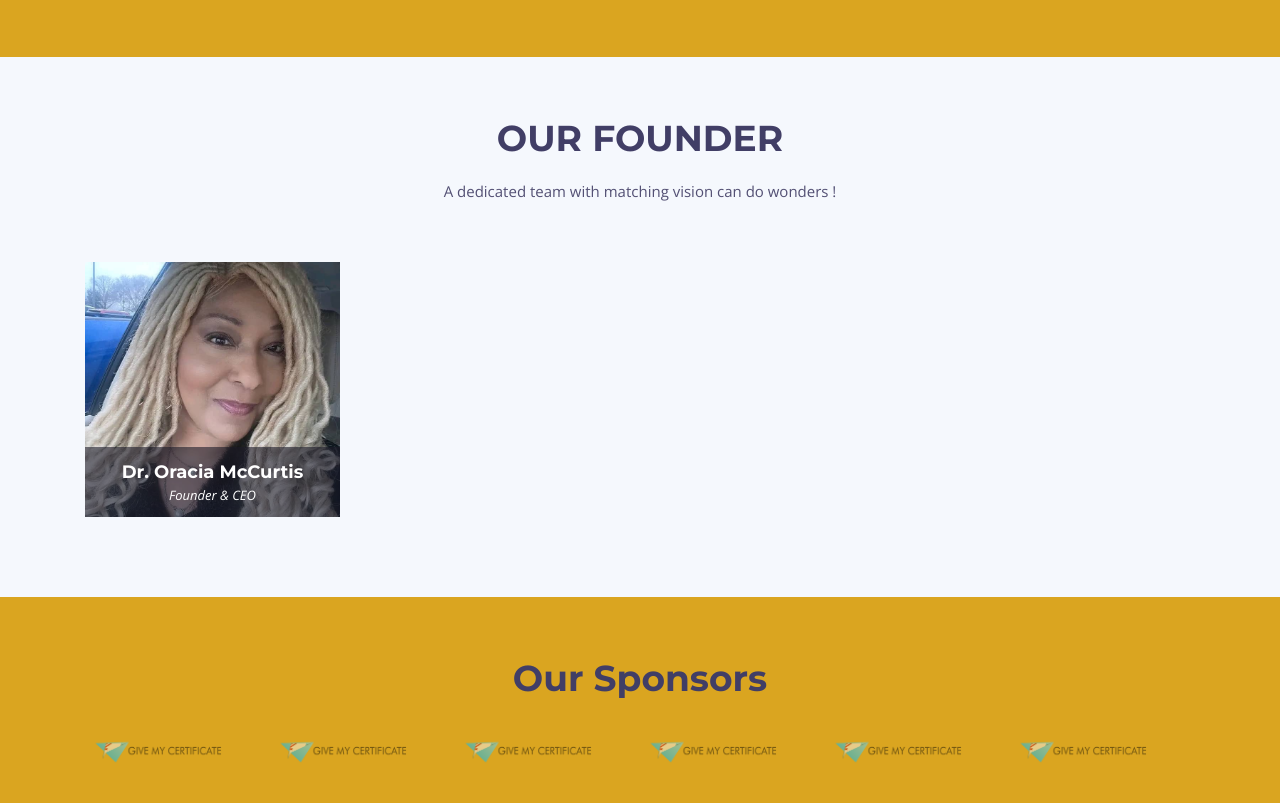
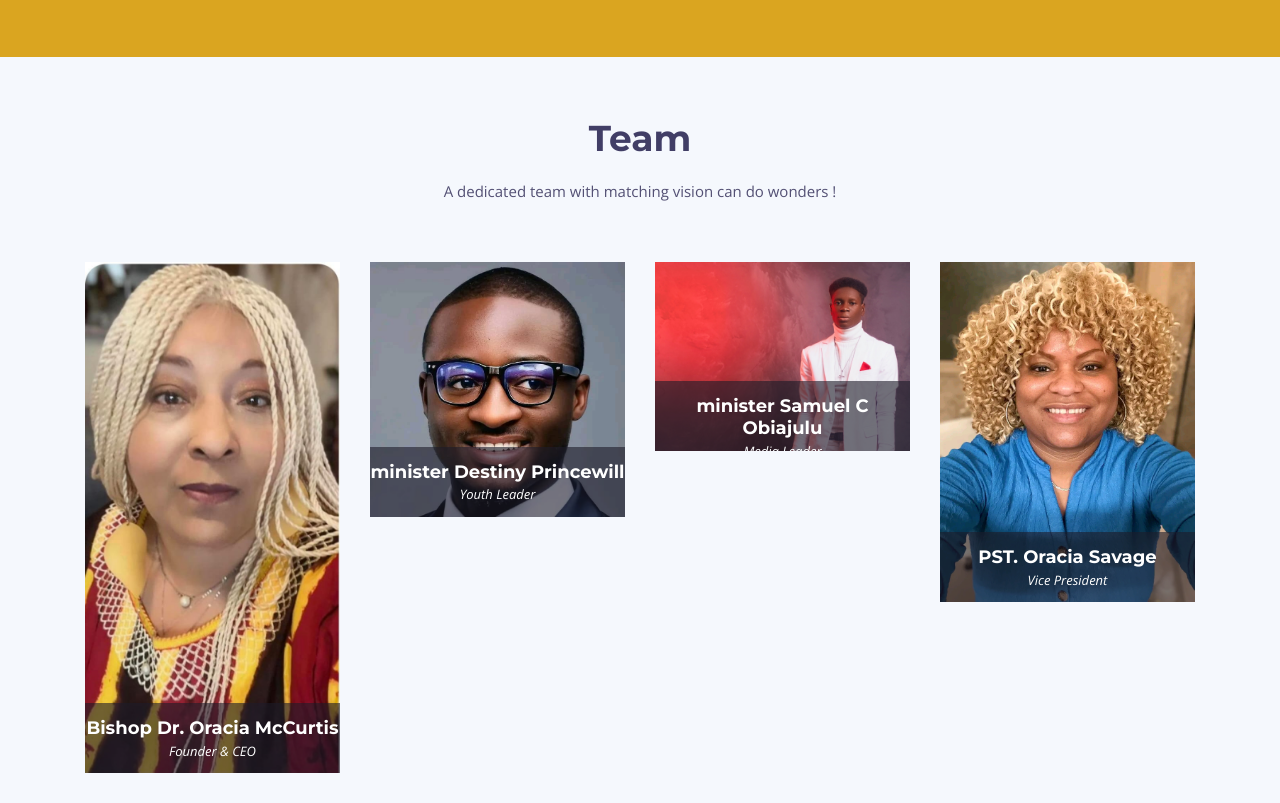
Before and after one commit to augustine588/Ommi-wawa, a plain HTML site: page index.html in a window 1280 px wide. Shown: the part 5681-6484 px from the top of the page. Drawn offline with nearby package versions, Linux system fonts and the light colour scheme; files whose address does not match are found by name.

Commit message:
Add files via upload

```diff
--- a/index.html
+++ b/index.html
@@ -434,7 +434,7 @@
     <section id="team" class="section-bg">
       <div class="container">
         <div class="section-header">
-          <h3>OUR FOUNDER</h3>
+          <h3>Team</h3>
           <p>A dedicated team with matching vision can do wonders !</p>
         </div>
 
@@ -442,12 +442,66 @@
 
           <div class="col-lg-3 col-md-6 wow fadeInUp">
             <div class="member">
-              <img src="img/team-1 (2).jpg" class="img-fluid" alt="">
+              <img src="img/founder.jpg" class="img-fluid" alt="">
               <div class="member-info">
                 <div class="member-info-content">
-                  <h4>Dr. Oracia McCurtis</h4>
+                  <h4>Bishop Dr. Oracia McCurtis</h4>
                   <span>Founder & CEO</span>
                   <div class="social">
+
+                    <a href="https://www.facebook.com/profile.php?id=100067185422415"><i class="fa fa-facebook"></i></a>
+
+                  </div>
+                </div>
+              </div>
+            </div>
+          </div>
+
+          <div class="col-lg-3 col-md-6 wow fadeInUp" data-wow-delay="0.1s">
+            <div class="member">
+              <img src="img/pic1.jpg" class="img-fluid" alt="" >
+              <div class="member-info">
+                <div class="member-info-content">
+                  <h4>minister Destiny Princewill</h4>
+                  <span>Youth Leader</span>
+                  <div class="social">
+                    <a href="https://whatsapp/dl/"><i class="fa fa-whatsapp"></i></a>
+
+                  </div>
+                </div>
+              </div>
+            </div>
+          </div>
+
+          <div class="col-lg-3 col-md-6 wow fadeInUp" data-wow-delay="0.2s">
+            <div class="member">
+              <img src="img/pic2.jpg" class="img-fluid" alt="">
+              <div class="member-info">
+                <div class="member-info-content">
+                  <h4>minister Samuel C Obiajulu</h4>
+                  <span>Media Leader</span>
+                  <div class="social">
+
+                    <a href="https://whatsapp.com/dl/"><i class="fa fa-whatsapp"></i></a>
+
+
+                  </div>
+                </div>
+              </div>
+            </div>
+          </div>
+
+          <div class="col-lg-3 col-md-6 wow fadeInUp" data-wow-delay="0.3s">
+            <div class="member">
+              <img src="img/vicep.jpg" class="img-fluid" alt="">
+              <div class="member-info">
+                <div class="member-info-content">
+                  <h4>PST. Oracia Savage</h4>
+                  <span>Vice President </span>
+                  <div class="social">
+
+                    <a href="https://www.facebook.com/Oracia.savage"></a><i class="fa fa-facebook"></i></a>
+
                   </div>
                 </div>
               </div>
@@ -457,6 +511,7 @@
         </div>
 
       </div>
+    </section><!-- #team -->
     </section><!-- #team -->
 
     <!--==========================
```
Also changed, not shown: img/pic1.jpg (added), img/pic2.jpg (added), img/vicep.jpg (added).
